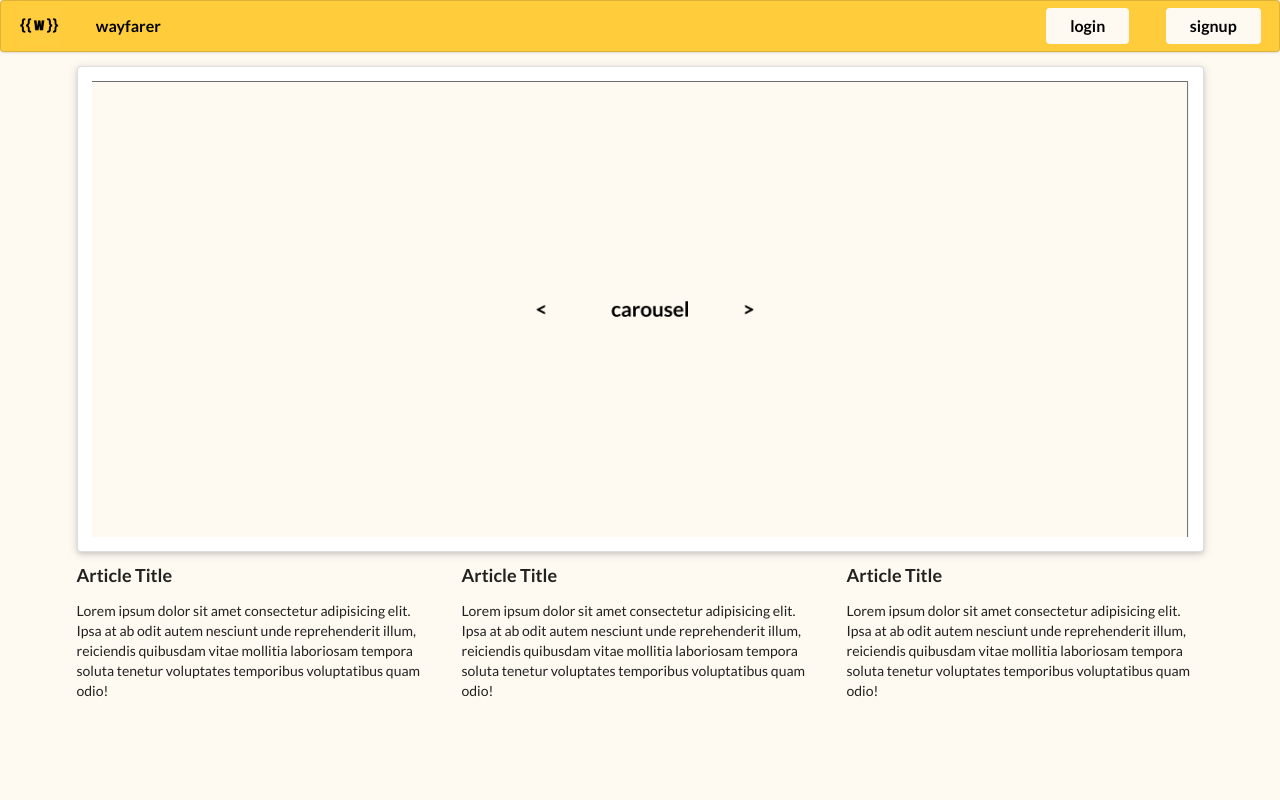
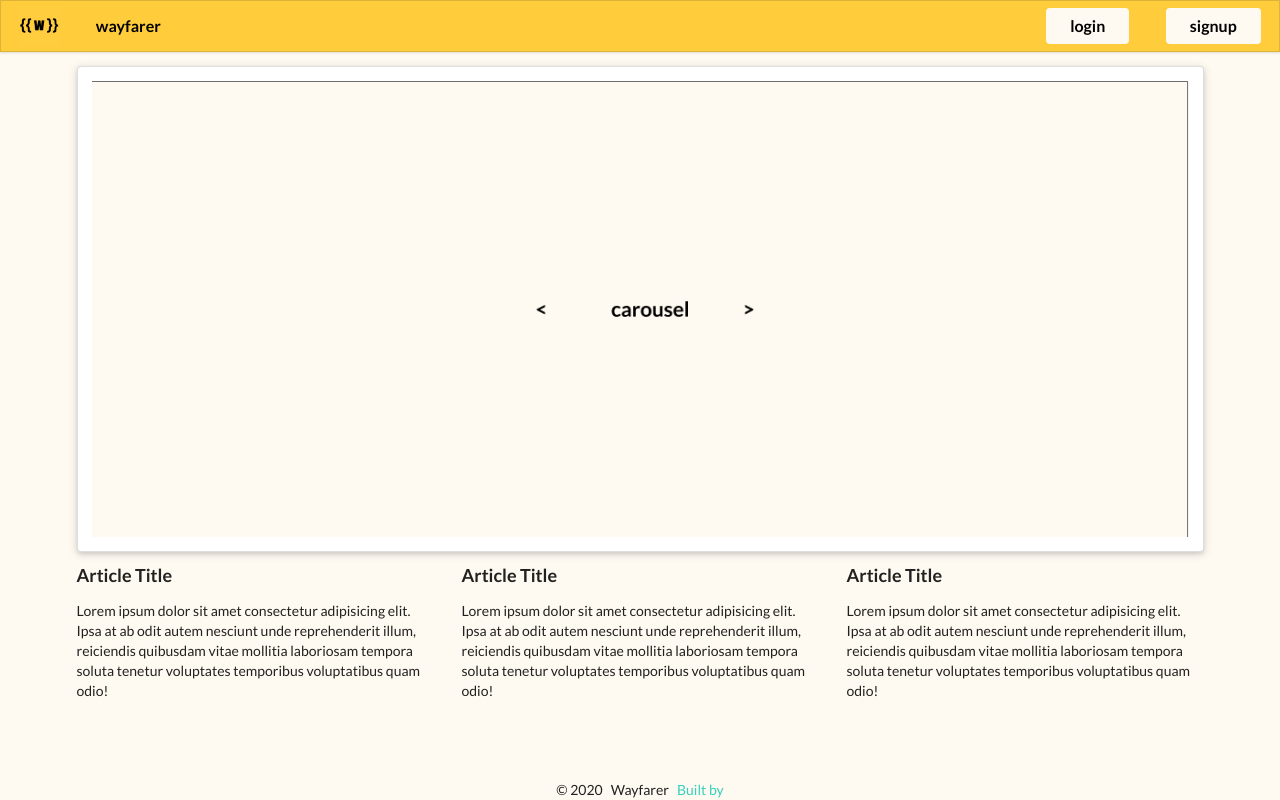
Before and after one commit to danlehner/wayfarer, a Django app: page / in a window 1280 px wide. Run offline with Django 3.2, Linux system fonts and the light colour scheme; some libraries are stand-ins or nearby versions.

Commit message:
adds footer, and some css nav tweaks

```diff
--- a/main_app/static/styles/main.css
+++ b/main_app/static/styles/main.css
@@ -13,16 +13,34 @@
 #body {
     background-color: var(--backgroundcolor);
 }
+
 #nav {
     background-color: var(--wayfarerYellow);
+    border-radius: 0px;
 }
+
 .ui.menu .item {
     color: black;
     font-weight: 900;
     font-size: 16px;
 }
 
+.footer {
+    background-color: var(--backgroundcolor);
+    position: fixed;
+    left: 0;
+    bottom: 0;
+    width: 100%;
+    text-align: center;
+}
 
+a:link {
+    color:var(--wayfarerGreen);
+}
+
+span:link {
+    color:var(--wayfarerGreen);
+}
 
 /* ----- BUTTONS -----*/
 .ui.button {
@@ -63,6 +81,7 @@
     font-weight: 900;
     line-height: 0.7em;
 }
+
 .ui.green.button{
     background-color: var(--wayfarerGreen);
     color: black;
@@ -73,7 +92,14 @@
 
 
 
-/* ----- MAIN PAGE CARASOUEL -----*/
+/* ----- MAIN PAGE CAROUSEL-----*/
 #hero {
     max-height: 30%;
 }
+
+
+
+/* ----- MODAL -----*/
+.ui.modal {
+    background-color: var(--backgroundcolor);
+}
--- a/main_app/templates/base.html
+++ b/main_app/templates/base.html
@@ -126,5 +126,9 @@
     </div>
   </section>
 
+  <footer class="footer">
+    <p> &copy; 2020 &nbsp Wayfarer &nbsp <a href="/about/team">Built by</a> </p>
+  </footer>
+
 </body>
 </html>
```
